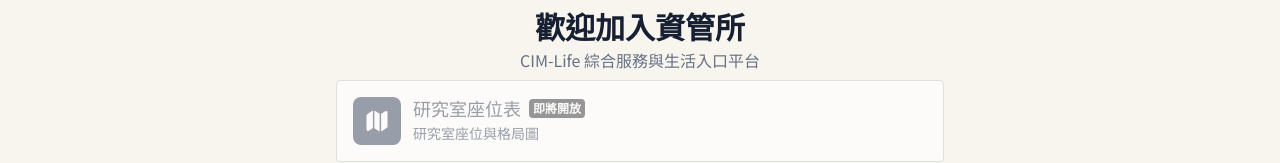
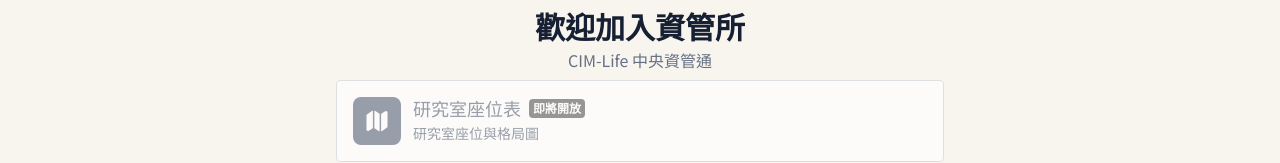
Before and after one commit to NCUIM/NCUIM.github.io, a React (Vite) app: page / in a window 1280 px wide. Shown: the part 162-325 px from the top of the page. Built offline with nearby package versions, Linux system fonts and the light colour scheme; no server answers.

Commit message:
style(app): update homepage subtitle to CIM-Life 中央資管通
1. Update homepage subtitle to CIM-Life 中央資管通.

```diff
--- a/src/pages/HomePage.tsx
+++ b/src/pages/HomePage.tsx
@@ -154,7 +154,7 @@ const HeroHeader = ({ onLogoClick }: Readonly<{ onLogoClick: () => void }>) => (
         margin: "var(--ncu-space-1) 0 0",
       }}
     >
-      CIM-Life 綜合服務與生活入口平台
+      CIM-Life 中央資管通
     </p>
   </div>
 );
```
